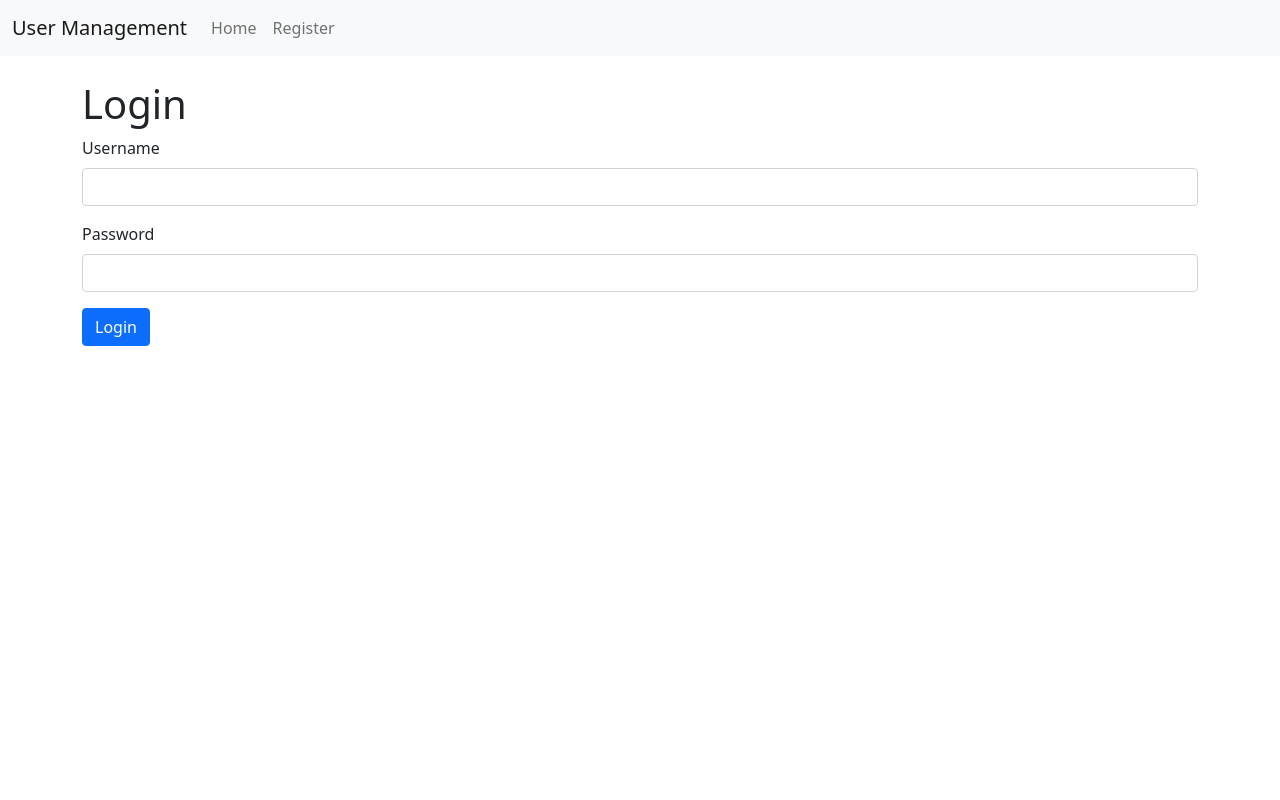
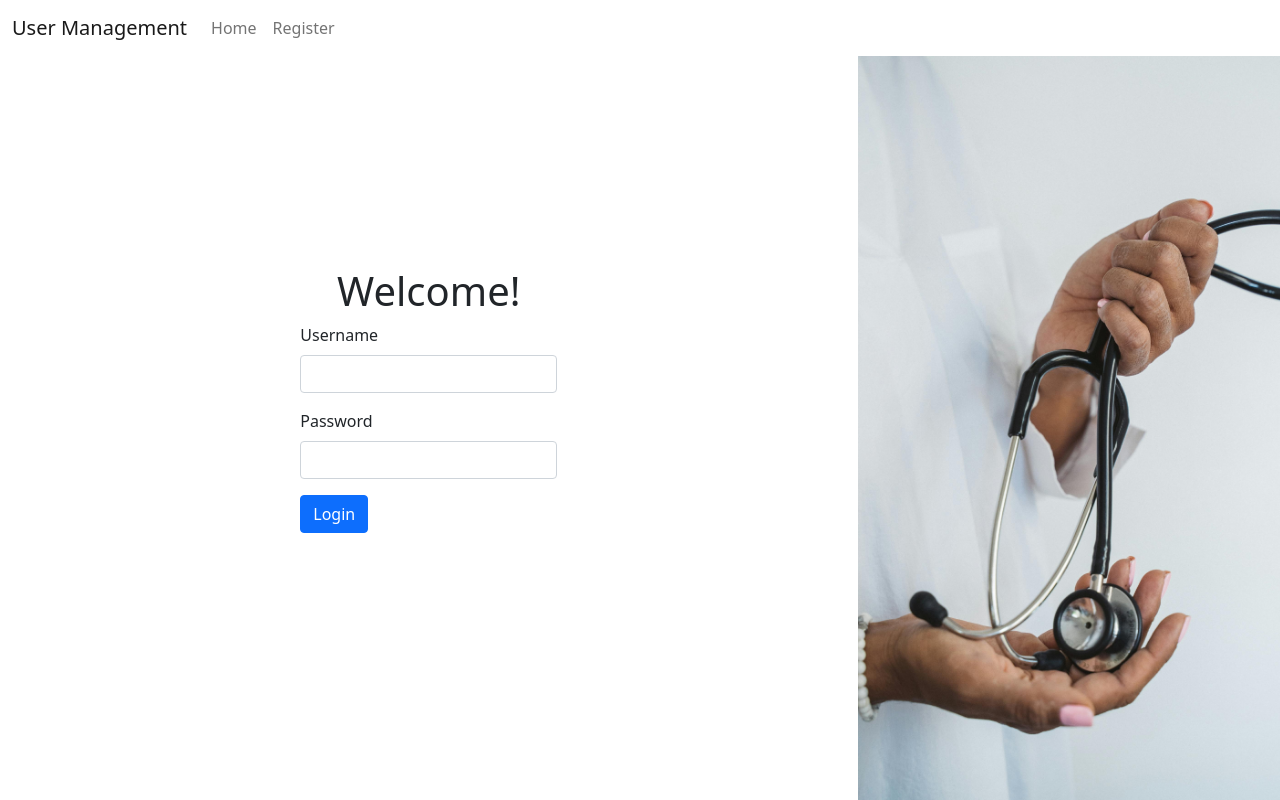
Before and after one commit to glenngx/INF2003-P2-Group15, a Flask app: page /login in a window 1280 px wide. Run offline with Flask 3, Linux system fonts and the light colour scheme.

Commit message:
styled css for login

```diff
--- a/static/css/login.css
+++ b/static/css/login.css
@@ -0,0 +1,51 @@
+* {
+    box-sizing: border-box;
+    margin: 0;
+    padding: 0;
+}
+
+body {
+    width: 100%;
+    height: 100vh;
+    display: flex;
+    flex-direction: column;
+}
+
+.navbar {
+    background-color: #FFFFFF !important;
+}
+
+.container {
+    flex-grow: 1;
+    max-width: 100%;
+    padding: 0 !important;
+    display: flex;
+}
+
+.row {
+    display: flex;
+    height: 100vh;
+    margin-top: -3.5rem;
+}
+
+.column {
+    padding: 0;
+    display: flex;
+    justify-content: center;
+    align-items: center;
+}
+
+.rightcol {
+    flex:33%;
+    background-image: url(../images/pexels-anntarazevich-7904469.jpg);
+    background-size: cover;
+    background-repeat: none;
+}
+
+.leftcol {
+    flex: 67%;
+    display: flex;
+    justify-content: center;
+    align-items: center;
+    flex-direction: column;
+}
--- a/templates/base.html
+++ b/templates/base.html
@@ -6,6 +6,10 @@
     <title>{{ title }}</title>
     <!-- Bootstrap CSS -->
     <link href="https://cdn.jsdelivr.net/npm/bootstrap@5.1.3/dist/css/bootstrap.min.css" rel="stylesheet">
+
+    <!-- Block for additional styles in child templates -->
+    {% block styles %}{% endblock %}
+
 </head>
 <body>
 
@@ -52,7 +56,7 @@
     </div>
 </nav>
 
-<div class="container mt-4">
+<div class="container-fluid">
     {% block content %}{% endblock %}
 </div>
 
--- a/templates/login.html
+++ b/templates/login.html
@@ -1,16 +1,14 @@
 {% extends 'base.html' %}
 
+{% block styles %}
+    <link rel="stylesheet" href="{{ url_for('static', filename='css/login.css') }}">
+{% endblock %}
+
 {% block content %}
-<h1>Login</h1>
 
-<!-- Display Flash Messages for Invalid Credentials -->
-{% with messages = get_flashed_messages() %}
-    {% if messages %}
-        <div id="flash-message" class="alert alert-{{ 'success' if category == 'success' else 'danger' }}">
-            {{ messages[0] }}
-        </div>
-    {% endif %}
-{% endwith %}
+<div class="row">
+    <div class="column leftcol">
+        <h1>Welcome!</h1>
 
         <form method="POST" action="/login" novalidate>
             <div class="mb-3">
@@ -29,6 +27,19 @@
             </div>
             <button type="submit" class="btn btn-primary">Login</button>
         </form>
+    </div>
+    <div class="column rightcol">
+    </div>
+</div>
+
+<!-- Display Flash Messages for Invalid Credentials -->
+{% with messages = get_flashed_messages() %}
+    {% if messages %}
+        <div id="flash-message" class="alert alert-{{ 'success' if category == 'success' else 'danger' }}">
+            {{ messages[0] }}
+        </div>
+    {% endif %}
+{% endwith %}
 
 <script>
 // JavaScript to enable Bootstrap validation styling
```
Lines whose indentation alone changed are shown as unchanged.
